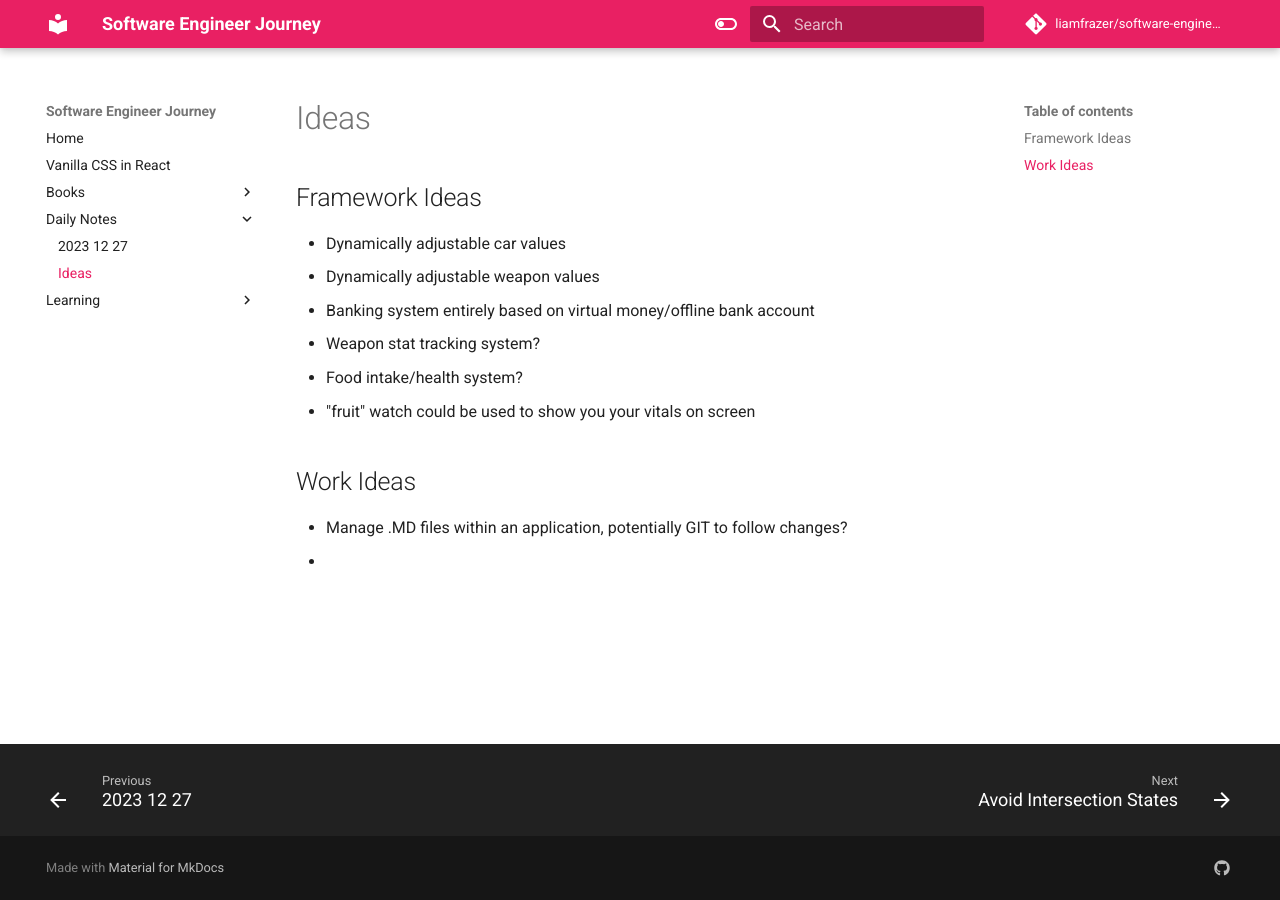
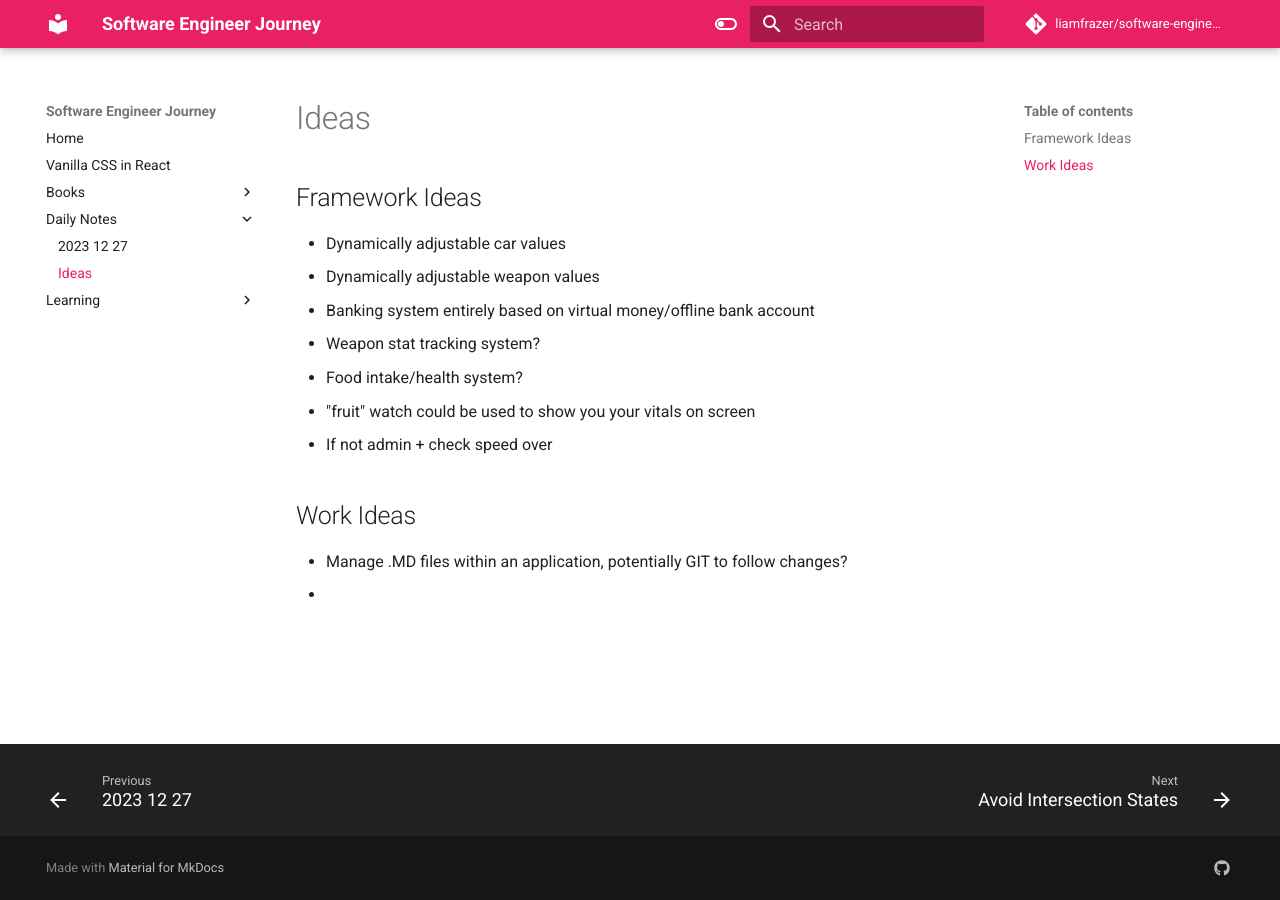
Before and after one commit to liamfrazer/software-engineer-journey, an MkDocs documentation site: the page built from docs/Daily Notes/Ideas.md, in a window 1280 px wide. Built offline with MkDocs 1.6.1 and Material for MkDocs 9.7.7, drawn with Linux system fonts in a browser that asks for light colours; comment, search, counter and statistics services are not loaded.

Commit message:
vault backup: 2023-12-27 15:55:13

```diff
--- a/docs/Daily Notes/Ideas.md
+++ b/docs/Daily Notes/Ideas.md
@@ -6,6 +6,7 @@
 * Weapon stat tracking system?
 * Food intake/health system?
 * "fruit" watch could be used to show you your vitals on screen
+* If not admin + check speed over
 
 ## Work Ideas
 * Manage .MD files within an application, potentially GIT to follow changes?
```
